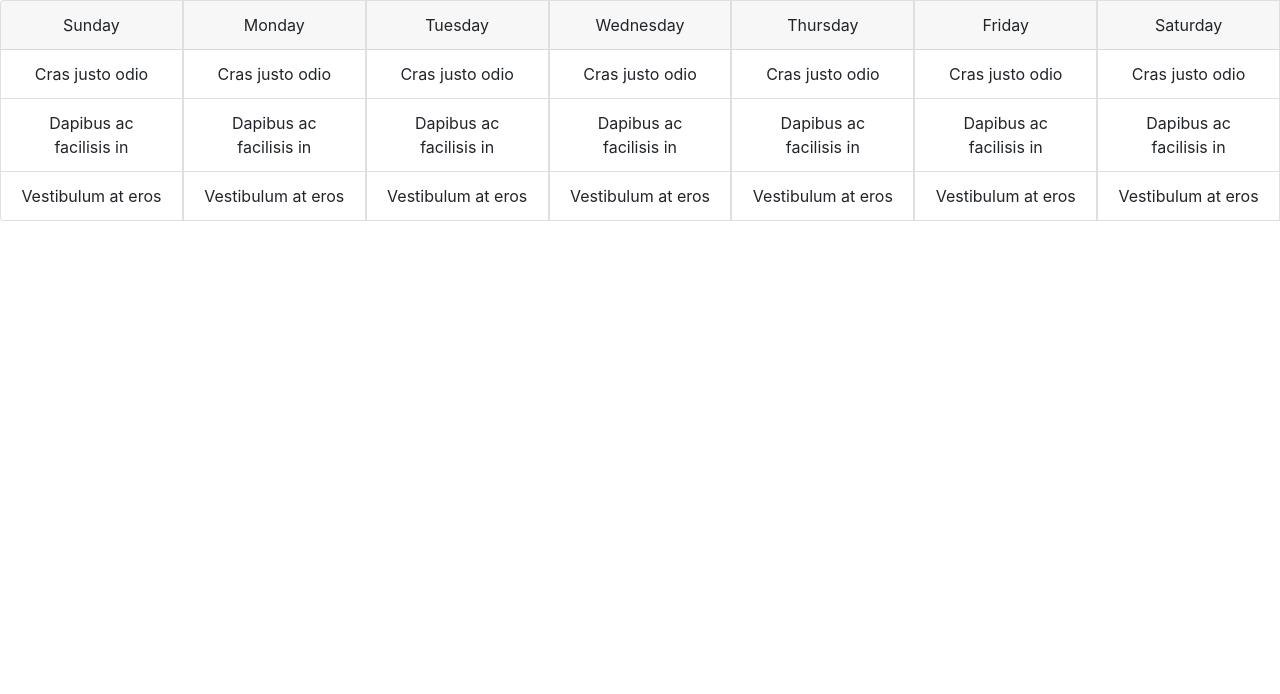
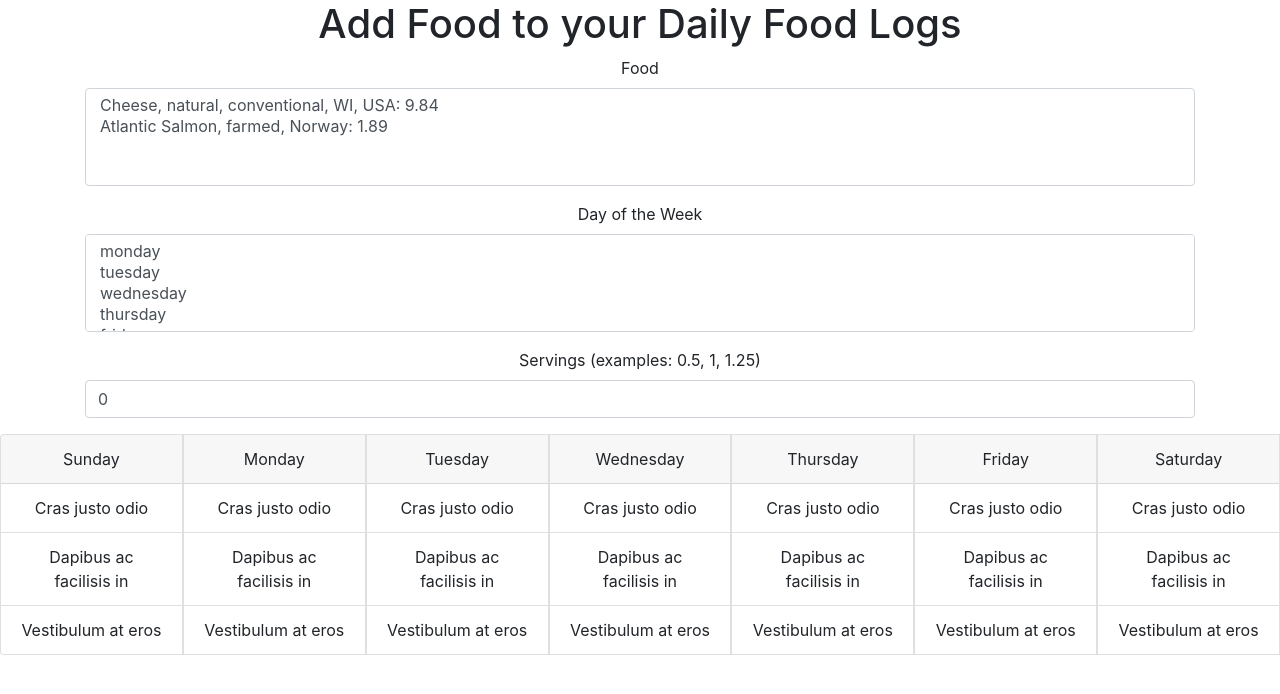
Before and after one commit to Marie-Burns22/food_ui, a React (Create React App) app: page / in a window 1280 px wide. Shown: the top 694 px of the page. Built offline with nearby package versions, Linux system fonts and the light colour scheme.

Commit message:
Add form to record servings of food eaten.

```diff
--- a/src/DailyFoodCard.js
+++ b/src/DailyFoodCard.js
@@ -1,9 +1,9 @@
 import React, { useState } from 'react';
-import { Form, CardGroup, Card, ListGroup, ListGroupItem } from 'react-bootstrap'
+import { CardGroup, Card, ListGroup, ListGroupItem } from 'react-bootstrap'
 
 export default function DailyFoodCard({dailyDiet, day}){
+
     return(
-
         <Card style={{ width: '18rem' }}>
             <Card.Header>{day}</Card.Header>
             <ListGroup className="list-group-flush">
--- a/src/DietLogForm.js
+++ b/src/DietLogForm.js
@@ -1,17 +1,75 @@
-import React, {useState} from 'react';
-import {Form, CardGroup, Card, ListGroup, ListGroupItem} from 'react-bootstrap'
+import React, {Fragment, useState} from 'react';
+import {Form, CardGroup} from 'react-bootstrap'
 import DailyFoodCard from './DailyFoodCard';
 
 export default function DietLogForm(){
     const [monday, setMonday] = useState([]);
-    const [tuesday, setTuesda] = useState([]);
+    const [tuesday, setTuesday] = useState([]);
     const [wednesday, setWednesday] = useState([]);
     const [thursday, setThursday] = useState([]);
     const [friday, setFriday] = useState([]);
     const [saturday, setSaturday] = useState([]);
     const [sunday, setSunday] = useState([]);
+    const [selectedFood, setSelectedFood] = useState(null);
+    const [selectedDay, setSelectedDay] = useState(null);
+    const [servings, setServings] = useState(0);
+
+    const foods = [{ name: "Cheese, natural, conventional, WI, USA", carbon: 9.84, category: "Dairy"}, {name: "Atlantic Salmon, farmed, Norway", carbon: 1.89, category: "Seafood"}];
+    const days = ["monday", "tuesday", "wednesday","thursday", "friday", "saturday", "sunday"]
+
+    function handleChangeFood(e) {
+        const foodName = e.target.value;
+        const food = foods.find(f => f.name === foodName);
+        setSelectedFood(food);
+    };
+
+    function handleChangeDay(e) {
+        setSelectedDay(e.target.value);
+    };
 
     return(
+
+        <Fragment>
+            <Form className="container">
+                <h1>Add Food to your Daily Food Logs</h1>
+                <Form.Group controlId="foodForm.nameInput">
+                    <Form.Label>Food</Form.Label>
+                    <Form.Control
+                        required
+                        as="select"
+                        onChange={handleChangeFood}
+                        multiple>
+                        {foods.map(food => (
+                            <option key={food.name} name='food' value={food.name}>{food.name}: {food.carbon} </option>
+                        ))}
+                    </Form.Control>
+                </Form.Group>
+
+                <Form.Group controlId="foodForm.category" >
+                    <Form.Label>Day of the Week</Form.Label>
+                    <Form.Control
+                        required
+                        as="select"
+                        onChange={handleChangeDay}
+                        multiple>
+                            {days.map(day => (
+                                <option key={day} name='day' value={day}>{day}</option>
+                            ))}
+                    </Form.Control>
+                </Form.Group>
+
+                <Form.Group controlId="foodForm.emissionsAmount" >
+                    <Form.Label>Servings (examples: 0.5, 1, 1.25)</Form.Label>
+                    <Form.Control
+                        required
+                        type="text"
+                        onChange={event => setServings(event.target.value)}
+                        value={servings}
+                    />
+                </Form.Group>
+
+            </Form>
+
         <CardGroup>
             <DailyFoodCard day="Sunday" dailyDiet={sunday} />
             <br />
@@ -28,6 +86,7 @@ export default function DietLogForm(){
             <DailyFoodCard day="Saturday" dailyDiet={saturday} />
             <br />
         </CardGroup>
+        </Fragment>
 
     )
 }
```
